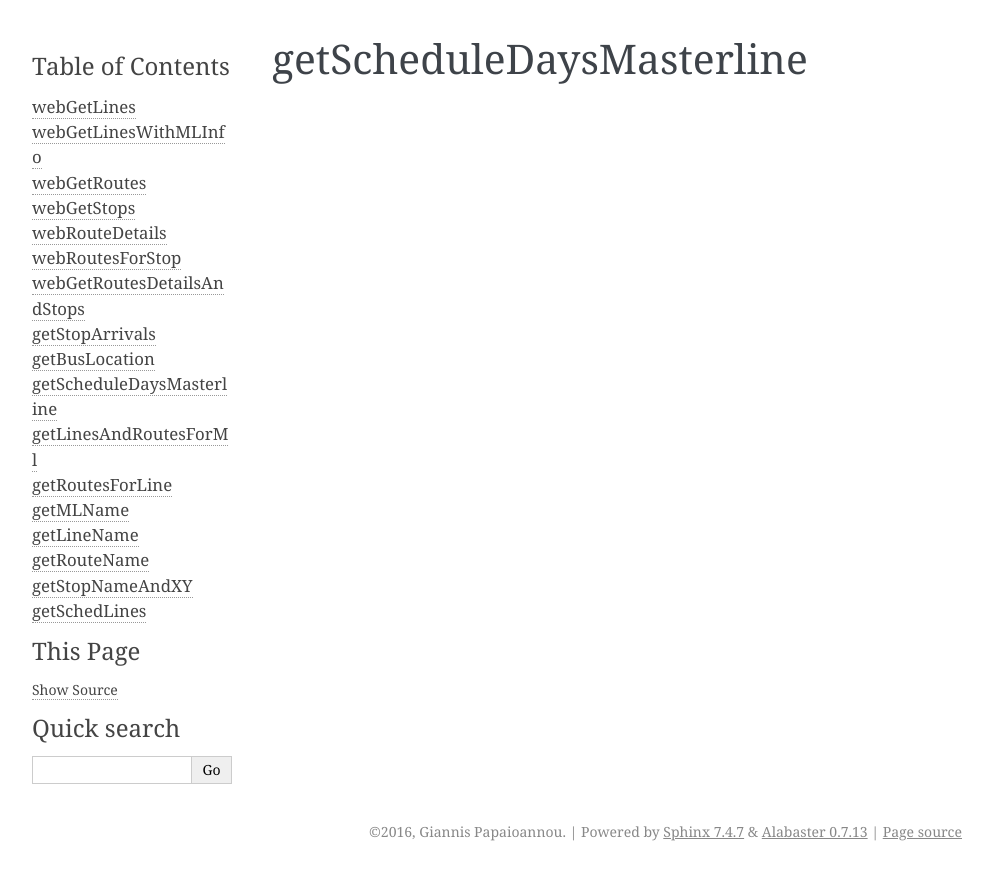
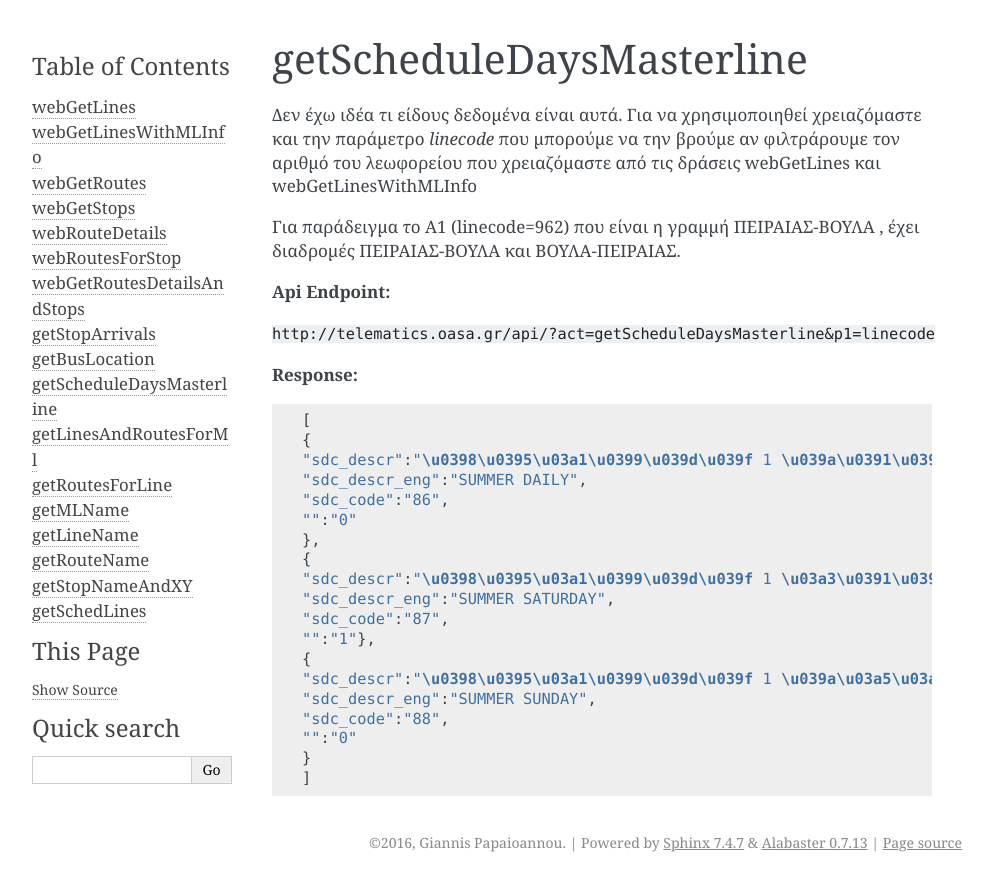
Before and after one commit to gph03n1x/OASA-Telematics-API-Documentation, a Sphinx documentation site: the page built from docs/source/getScheduleDaysMasterline.rst, in a window 1280 px wide. Shown: the top 891 px of the page, without its empty margins (148-1141 px from the left). Built offline with Sphinx 7.4.7, drawn with Linux system fonts in a browser that asks for light colours.

Commit message:
Completed getBusLocation, getScheduleDaysMasterline, getStopArrivals, getLinesAndRoutesForMl

```diff
--- a/docs/source/getScheduleDaysMasterline.rst
+++ b/docs/source/getScheduleDaysMasterline.rst
@@ -1,2 +1,39 @@
 getScheduleDaysMasterline
 =========================
+
+Δεν έχω ιδέα τι είδους δεδομένα είναι αυτά.
+Για να χρησιμοποιηθεί χρειαζόμαστε και την παράμετρο *linecode* που μπορούμε να
+την βρούμε αν φιλτράρουμε τον αριθμό του λεωφορείου που χρειαζόμαστε από τις
+δράσεις webGetLines και webGetLinesWithMLInfo
+
+Για παράδειγμα το Α1 (linecode=962) που είναι η γραμμή ΠΕΙΡΑΙΑΣ-ΒΟΥΛΑ , έχει διαδρομές
+ΠΕΙΡΑΙΑΣ-ΒΟΥΛΑ και ΒΟΥΛΑ-ΠΕΙΡΑΙΑΣ.
+
+
+**Api Endpoint:**
+
+``http://telematics.oasa.gr/api/?act=getScheduleDaysMasterline&p1=linecode``
+
+**Response:**
+
+.. code-block:: python
+
+   [
+   {
+   "sdc_descr":"\u0398\u0395\u03a1\u0399\u039d\u039f 1 \u039a\u0391\u0398\u0397\u039c\u0395\u03a1\u0399\u039d\u0397",
+   "sdc_descr_eng":"SUMMER DAILY",
+   "sdc_code":"86",
+   "":"0"
+   },
+   {
+   "sdc_descr":"\u0398\u0395\u03a1\u0399\u039d\u039f 1 \u03a3\u0391\u0392\u0392\u0391\u03a4\u039f",
+   "sdc_descr_eng":"SUMMER SATURDAY",
+   "sdc_code":"87",
+   "":"1"},
+   {
+   "sdc_descr":"\u0398\u0395\u03a1\u0399\u039d\u039f 1 \u039a\u03a5\u03a1\u0399\u0391\u039a\u0397",
+   "sdc_descr_eng":"SUMMER SUNDAY",
+   "sdc_code":"88",
+   "":"0"
+   }
+   ]
```
Also changed, not shown: docs/source/getBusLocation.rst (+30 -0 lines), docs/source/getLinesAndRoutesForMl.rst (+31 -0 lines), docs/source/getStopArrivals.rst (+26 -0 lines).
